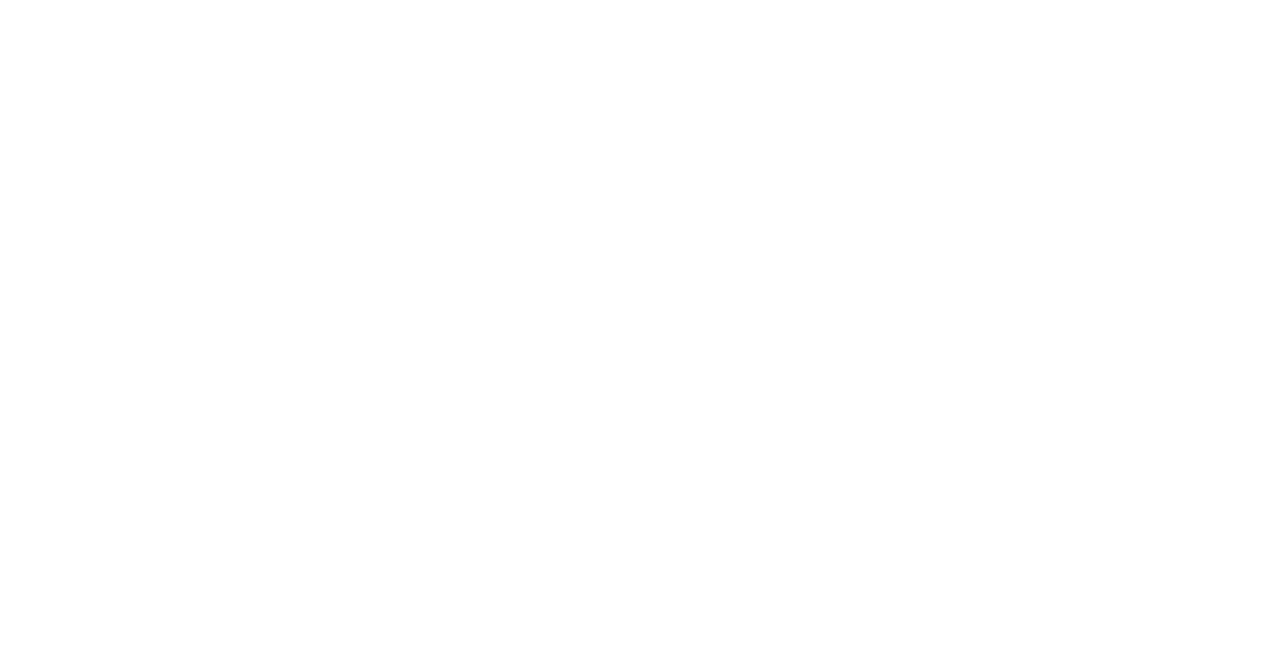
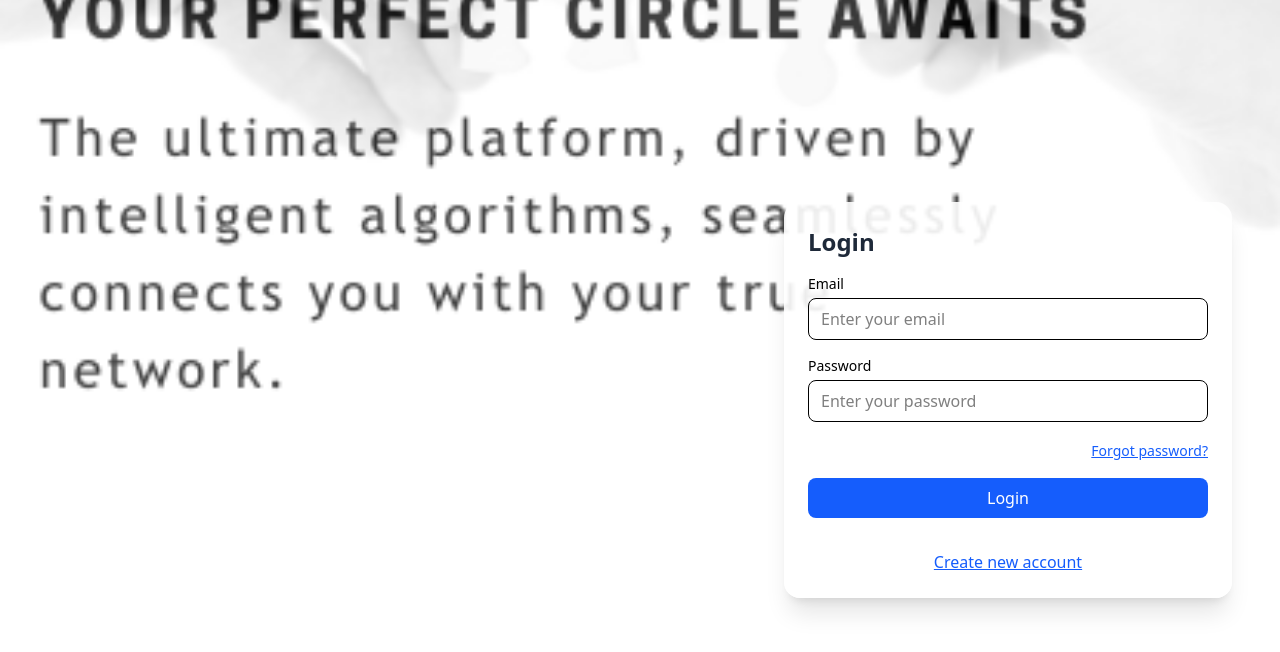
Before and after one commit to Hasitha-Nilwakka/match-me, a Next.js app in the folder frontend/: page / in a window 1280 px wide. Shown: the top 652 px of the page. Built offline with nearby package versions, Linux system fonts and the light colour scheme.

Commit message:
index page

```diff
--- a/frontend/app/page.tsx
+++ b/frontend/app/page.tsx
@@ -1,13 +1,206 @@
-import Head from "next/head";
-import Image from "next/image";
+"use client";
+import { useState } from "react";
 
-export default function Home() {
-  return(
-    <>
-      <Head>
-        <title>match-me</title>
-        <meta name="viewport" content="width=device-width, intil-scale=1.0"/>
-      </Head>
-    </>
+export default function HomePage() {
+  const [isLogin, setIsLogin] = useState(true);
+
+  return (
+    <div className="min-h-screen w-full">
+      {/* Mobile Layout */}
+      <div className="md:hidden flex flex-col h-screen">
+        {/* Mobile Image */}
+        <div
+          className="flex-1 relative overflow-hidden"
+        >
+          <img
+            src="/sitefiles/index-image-mobile.png"
+            alt="Mobile background"
+            className="w-full h-full object-cover object-top"
+          />
+        </div>
+
+        {/* Mobile Form Container */}
+        <div className="bg-white/95 p-6 rounded-t-3xl shadow-2xl">
+          <div className="max-w-sm mx-auto">
+            {/* Mobile Login Form */}
+            {isLogin && (
+              <form className="space-y-4">
+                <h2 className="text-2xl font-bold text-gray-800 text-center">
+                  Login
+                </h2>
+                <div>
+                  <label className="block text-sm font-medium">Email</label>
+                  <input
+                    type="email"
+                    className="w-full mt-1 px-3 py-2 border rounded-lg focus:outline-none focus:ring focus:ring-blue-300"
+                    placeholder="Enter your email"
+                  />
+                </div>
+                <div>
+                  <label className="block text-sm font-medium">Password</label>
+                  <input
+                    type="password"
+                    className="w-full mt-1 px-3 py-2 border rounded-lg focus:outline-none focus:ring focus:ring-blue-300"
+                    placeholder="Enter your password"
+                  />
+                </div>
+                <div className="text-right">
+                  <a href="#" className="text-sm text-blue-600 hover:text-blue-800 underline">
+                    Forgot password?
+                  </a>
+                </div>
+                <button
+                  type="submit"
+                  className="w-full bg-blue-600 text-white py-2 rounded-lg hover:bg-blue-700 transition"
+                >
+                  Login
+                </button>
+                <div className="text-center mt-4">
+                  <button
+                    type="button"
+                    onClick={() => setIsLogin(false)}
+                    className="text-blue-600 hover:text-blue-800 underline"
+                  >
+                    Create new account
+                  </button>
+                </div>
+              </form>
+            )}
+
+            {/* Mobile Register Form */}
+            {!isLogin && (
+              <form className="space-y-4">
+                <h2 className="text-2xl font-bold text-gray-800 text-center">
+                  Create Account
+                </h2>
+                <div>
+                  <label className="block text-sm font-medium">Email</label>
+                  <input
+                    type="email"
+                    className="w-full mt-1 px-3 py-2 border rounded-lg focus:outline-none focus:ring focus:ring-blue-300"
+                    placeholder="Enter your email"
+                  />
+                </div>
+                <div>
+                  <label className="block text-sm font-medium">Password</label>
+                  <input
+                    type="password"
+                    className="w-full mt-1 px-3 py-2 border rounded-lg focus:outline-none focus:ring focus:ring-blue-300"
+                    placeholder="Create a password"
+                  />
+                </div>
+                <button
+                  type="submit"
+                  className="w-full bg-blue-600 text-white py-2 rounded-lg hover:bg-blue-700 transition"
+                >
+                  Create Account
+                </button>
+                <div className="text-center mt-4">
+                  <button
+                    type="button"
+                    onClick={() => setIsLogin(true)}
+                    className="text-blue-600 hover:text-blue-800 underline"
+                  >
+                    Already have an account? Login
+                  </button>
+                </div>
+              </form>
+            )}
+          </div>
+        </div>
+      </div>
+
+      {/* Desktop Layout */}
+      <div className="hidden md:flex min-h-screen w-full bg-cover bg-center items-center justify-end"
+           style={{ backgroundImage: "url('/sitefiles/index-image-web.png')" }}>
+        {/* Desktop Form container */}
+        <div className="bg-white/90 shadow-xl rounded-2xl w-full max-w-md p-6 mr-12">
+          {/* Desktop Login Form */}
+          {isLogin && (
+            <form className="space-y-4">
+              <h2 className="text-2xl font-bold text-gray-800 text-left">
+                Login
+              </h2>
+              <div>
+                <label className="block text-sm font-medium">Email</label>
+                <input
+                  type="email"
+                  className="w-full mt-1 px-3 py-2 border rounded-lg focus:outline-none focus:ring focus:ring-blue-300"
+                  placeholder="Enter your email"
+                />
+              </div>
+              <div>
+                <label className="block text-sm font-medium">Password</label>
+                <input
+                  type="password"
+                  className="w-full mt-1 px-3 py-2 border rounded-lg focus:outline-none focus:ring focus:ring-blue-300"
+                  placeholder="Enter your password"
+                />
+              </div>
+              <div className="text-right">
+                <a href="#" className="text-sm text-blue-600 hover:text-blue-800 underline">
+                  Forgot password?
+                </a>
+              </div>
+              <button
+                type="submit"
+                className="w-full bg-blue-600 text-white py-2 rounded-lg hover:bg-blue-700 transition"
+              >
+                Login
+              </button>
+              <div className="text-center mt-4">
+                <button
+                  type="button"
+                  onClick={() => setIsLogin(false)}
+                  className="text-blue-600 hover:text-blue-800 underline"
+                >
+                  Create new account
+                </button>
+              </div>
+            </form>
+          )}
+
+          {/* Desktop Register Form */}
+          {!isLogin && (
+            <form className="space-y-4">
+              <h2 className="text-2xl font-bold text-gray-800 text-left">
+                Create Account
+              </h2>
+              <div>
+                <label className="block text-sm font-medium">Email</label>
+                <input
+                  type="email"
+                  className="w-full mt-1 px-3 py-2 border rounded-lg focus:outline-none focus:ring focus:ring-blue-300"
+                  placeholder="Enter your email"
+                />
+              </div>
+              <div>
+                <label className="block text-sm font-medium">Password</label>
+                <input
+                  type="password"
+                  className="w-full mt-1 px-3 py-2 border rounded-lg focus:outline-none focus:ring focus:ring-blue-300"
+                  placeholder="Create a password"
+                />
+              </div>
+              <button
+                type="submit"
+                className="w-full bg-blue-600 text-white py-2 rounded-lg hover:bg-blue-700 transition"
+              >
+                Create Account
+              </button>
+              <div className="text-center mt-4">
+                <button
+                  type="button"
+                  onClick={() => setIsLogin(true)}
+                  className="text-blue-600 hover:text-blue-800 underline"
+                >
+                  Already have an account? Login
+                </button>
+              </div>
+            </form>
+          )}
+        </div>
+      </div>
+    </div>
   );
 }
```
Also changed, not shown: frontend/public/sitefiles/index-image-web.png, 1 other file (tests, documents, lock files or other folders).
